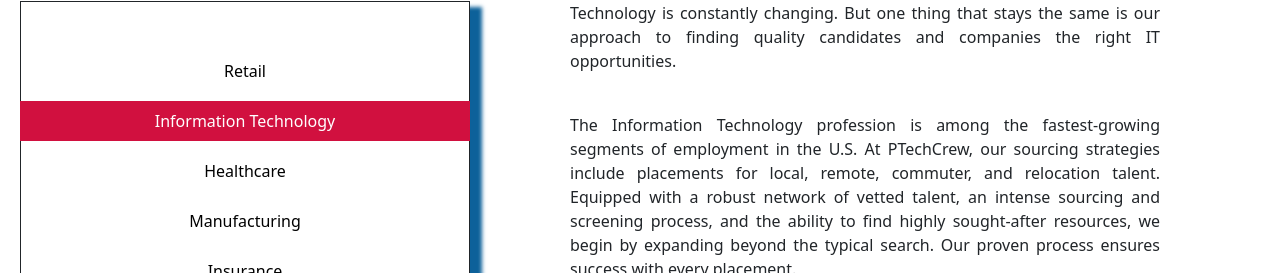
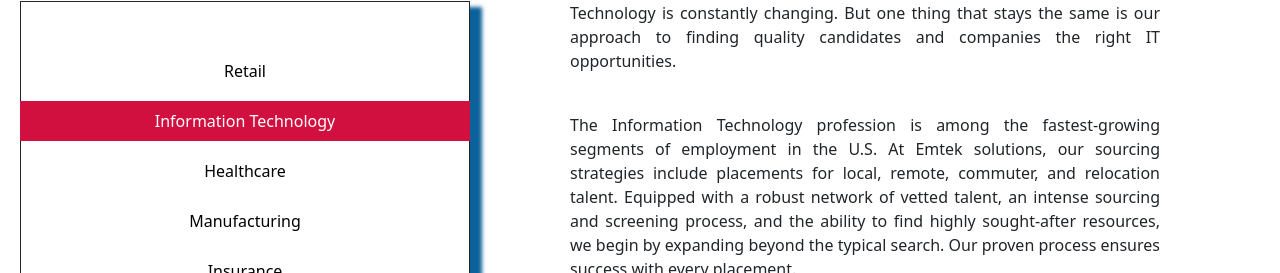
Before and after one commit to manjureddy7/etek-solutions, a React (Create React App) app: page /development/it in a window 1280 px wide. Shown: the part 679-952 px from the top of the page. Built offline with nearby package versions, Linux system fonts and the light colour scheme.

Commit message:
Update IT.js

```diff
--- a/src/routers/development/components/IT.js
+++ b/src/routers/development/components/IT.js
@@ -9,7 +9,7 @@
             <h2>
             </h2>
             <p>
-                The Information Technology profession is among the fastest-growing segments of employment in the U.S. At PTechCrew, our sourcing strategies include placements for local, remote, commuter, and relocation talent. Equipped with a robust network of vetted talent, an intense sourcing and screening process, and the ability to find highly sought-after resources, we begin by expanding beyond the typical search. Our proven process ensures success with every placement.
+                The Information Technology profession is among the fastest-growing segments of employment in the U.S. At Emtek solutions, our sourcing strategies include placements for local, remote, commuter, and relocation talent. Equipped with a robust network of vetted talent, an intense sourcing and screening process, and the ability to find highly sought-after resources, we begin by expanding beyond the typical search. Our proven process ensures success with every placement.
             </p>
             <p>
                 We also recruit IT, team members, with the most in-demand IT certifications, including CompTIA A+, CompTIA Network+, CCNA, MCSE, CISA, CISA, CISSP, CISM, CRISC.
```
